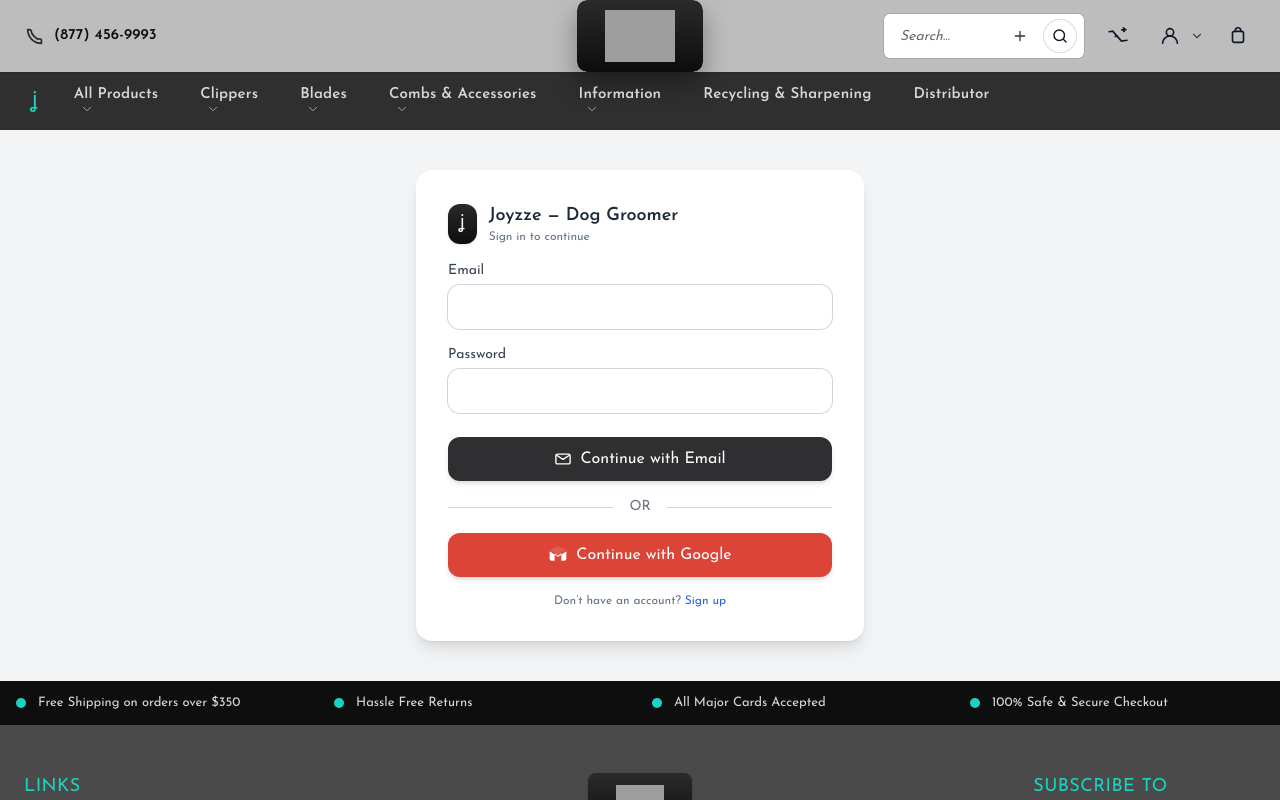
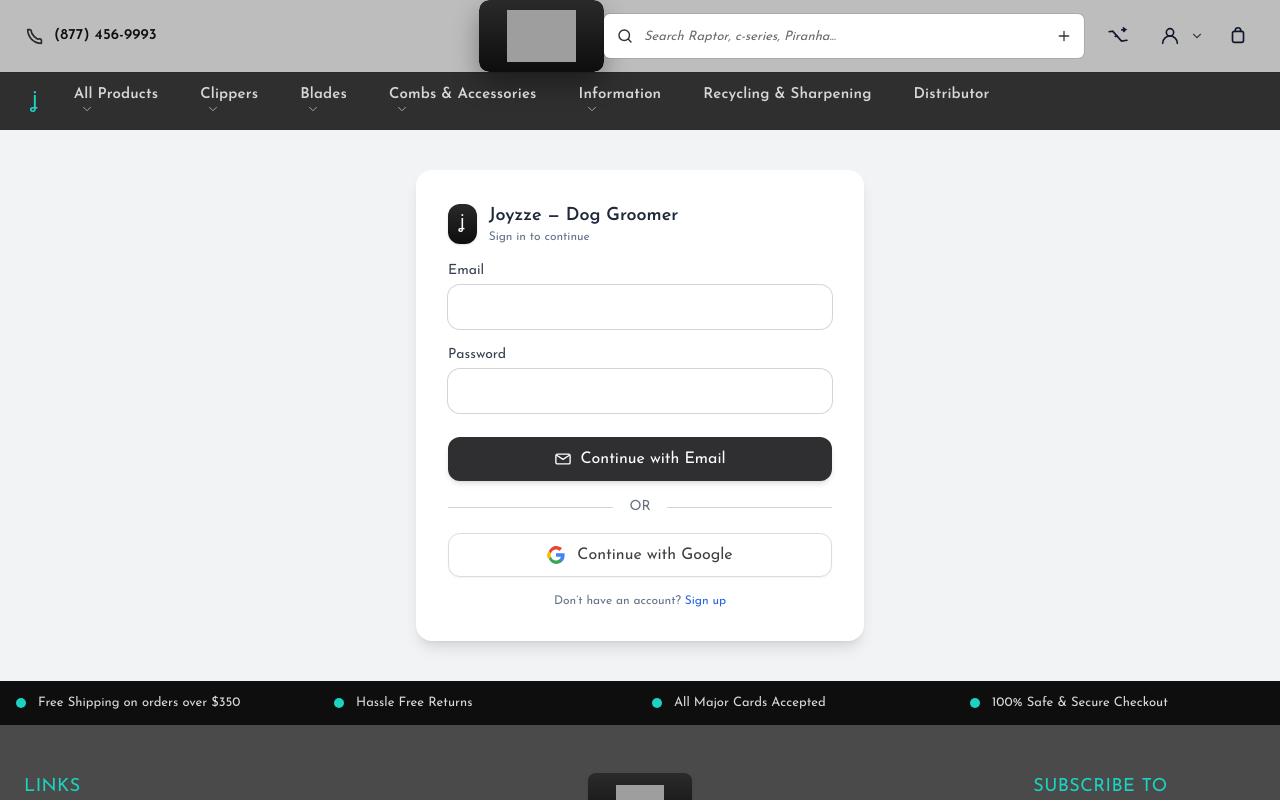
Before and after one commit to Rehan111-555/Groom-dog, a Next.js app: page /signin in a window 1280 px wide. Shown: the top 800 px of the page. Built offline with nearby package versions, Linux system fonts and the light colour scheme; grey boxes are pictures that could not be loaded.

Commit message:
Update page.jsx

```diff
--- a/app/signin/page.jsx
+++ b/app/signin/page.jsx
@@ -5,7 +5,7 @@ import { signIn } from 'next-auth/react';
 import { useRouter } from 'next/navigation';
 
 /* ================================
-   ICONS (email, gmail + header set)
+   ICONS (header set + Email + Google G)
    ================================ */
 const Icon = {
   Phone: (p)=>(
@@ -48,22 +48,26 @@ const Icon = {
       <path d="M9 7V6a3 3 0 1 1 6 0v1" stroke="currentColor" strokeWidth="1.8" strokeLinecap="round"/>
     </svg>
   ),
+  /* Email envelope (for credentials button) */
   Mail: (p)=>(
     <svg width="18" height="18" viewBox="0 0 24 24" fill="none" {...p}>
       <rect x="2.5" y="5.5" width="19" height="13" rx="2" stroke="currentColor" strokeWidth="1.8"/>
       <path d="M3.5 7 12 12.5 20.5 7" stroke="currentColor" strokeWidth="1.8" strokeLinecap="round" strokeLinejoin="round"/>
     </svg>
   ),
-  Gmail: (p)=>(
-    <svg width="20" height="20" viewBox="0 0 24 24" {...p}>
-      <path fill="#fff" d="M2 7.5v9A2.5 2.5 0 0 0 4.5 19H8V9.8l4 3.2 4-3.2V19h3.5A2.5 2.5 0 0 0 22 16.5v-9l-10 7-10-7z"/>
-      <path fill="#fff" opacity=".12" d="m12 12.5 10-7-10-4.2L2 5.5l10 7z"/>
+  /* Official Google “G” */
+  GoogleG: (p)=>(
+    <svg width="18" height="18" viewBox="0 0 18 18" aria-hidden="true" {...p}>
+      <path fill="#4285F4" d="M17.64 9.2c0-.64-.06-1.25-.18-1.84H9v3.48h4.84c-.21 1.12-.84 2.07-1.8 2.71v2.25h2.9c1.7-1.57 2.7-3.88 2.7-6.6z"/>
+      <path fill="#34A853" d="M9 18c2.43 0 4.47-.81 5.96-2.2l-2.9-2.25c-.8.54-1.82.86-3.06.86-2.35 0-4.34-1.58-5.05-3.71H1.9v2.33C3.38 15.98 6 18 9 18z"/>
+      <path fill="#FBBC05" d="M3.95 10.7c-.18-.54-.28-1.12-.28-1.7s.1-1.16.28-1.7V4.97H1.9A8.96 8.96 0 0 0 0 9c0 1.45.35 2.82 1.9 4.03l2.05-2.33z"/>
+      <path fill="#EA4335" d="M9 3.58c1.32 0 2.5.45 3.44 1.33l2.56-2.56C13.47.89 11.43 0 9 0 6 0 3.38 2.02 1.9 4.97l2.05 2.33C4.66 5.16 6.65 3.58 9 3.58z"/>
     </svg>
   ),
 };
 
 /* ================================
-   HEADER (same as inner webapp)
+   HEADER (same as inner webapp; distinct mega links per tab)
    ================================ */
 function MegaSection({ title, children }) {
   return (
@@ -83,10 +87,7 @@ function AppHeader() {
     const onScroll = () => close();
     window.addEventListener('keydown', onKey);
     window.addEventListener('scroll', onScroll, { passive: true });
-    return () => {
-      window.removeEventListener('keydown', onKey);
-      window.removeEventListener('scroll', onScroll);
-    };
+    return () => { window.removeEventListener('keydown', onKey); window.removeEventListener('scroll', onScroll); };
   }, []);
 
   const NavItem = ({ id, href, children }) => {
@@ -115,11 +116,13 @@ function AppHeader() {
       {/* single row: phone | logo | search+icons */}
       <div className="bg-[#bdbdbd]">
         <div className="max-w-[1280px] mx-auto px-4 lg:px-6 h-[72px] grid grid-cols-[1fr_auto_1fr] items-center">
+          {/* Left: phone */}
           <a href="tel:(877) 456-9993" className="justify-self-start flex items-center gap-2 text-[#0f0f0f]">
             <Icon.Phone className="opacity-85" />
             <span className="text-[15px] font-semibold tracking-[.01em]">(877) 456-9993</span>
           </a>
 
+          {/* Center: pill logo */}
           <a
             href="/"
             className="justify-self-center block rounded-[10px] overflow-hidden shadow-[0_12px_26px_rgba(0,0,0,.35)]"
@@ -135,26 +138,21 @@ function AppHeader() {
             </div>
           </a>
 
+          {/* Right: search + icons */}
           <div className="justify-self-end flex items-center gap-4">
             <div className="relative hidden md:block">
               <form action="/search.php" method="get">
                 <input
                   type="text"
                   name="search_query"
-                  placeholder="Search..."
-                  className="jz-input h-[44px] w-[200px] max-w-[200px] rounded-md bg-white pl-4 pr-[58px] text-[14px] italic placeholder:italic placeholder:text-[#6b6b6b] outline-none ring-1 ring-black/10"
-                  aria-label="Search Raptor, c-series, Piranha..."
+                  placeholder="Search Raptor, c-series, Piranha..."
+                  className="jz-input h-[44px] w-[520px] max-w-[560px] rounded-md bg-white pl-10 pr-[44px] text-[13px] italic placeholder:italic placeholder:text-[#6b6b6b] outline-none ring-1 ring-black/10"
+                  aria-label="Search"
                   autoComplete="off"
                 />
               </form>
-              <Icon.Plus className="absolute right-[56px] top-1/2 -translate-y-1/2 text-[#0f0f0f]/85 pointer-events-none" />
-              <button
-                className="absolute right-[8px] top-1/2 -translate-y-1/2 h-[32px] w-[32px] grid place-items-center rounded-full bg-white ring-1 ring-black/15 hover:bg-black/5"
-                aria-label="Search"
-                type="submit"
-              >
-                <Icon.Search />
-              </button>
+              <Icon.Search className="absolute left-3 top-1/2 -translate-y-1/2 text-[#0f0f0f]/85 pointer-events-none" />
+              <Icon.Plus className="absolute right-3 top-1/2 -translate-y-1/2 text-[#0f0f0f]/85 pointer-events-none" />
             </div>
 
             <a className="hidden sm:grid place-items-center w-9 h-9 rounded-md hover:bg-black/5" href="/compare" aria-label="Compare">
@@ -189,14 +187,12 @@ function AppHeader() {
             </div>
           </div>
 
-          {/* DIFFERENT CONTENT PER TAB — same as inner app */}
+          {/* Distinct mega content per tab (matches inner app) */}
           {open && (
             <div className="absolute left-1/2 -translate-x-1/2 top-full pt-[8px]" onMouseEnter={()=>setOpen(open)}>
               <div className="jz-mega w-[calc(100vw-32px)] max-w-[1280px]">
                 <div className="jz-mega-bg" />
                 <div className="relative grid grid-cols-3 gap-14 p-8">
-
-                  {/* ====== ALL PRODUCTS ====== */}
                   {open === 'all' && (
                     <>
                       <MegaSection title="CLIPPERS">
@@ -222,7 +218,6 @@ function AppHeader() {
                     </>
                   )}
 
-                  {/* ====== CLIPPERS ====== */}
                   {open === 'clippers' && (
                     <>
                       <MegaSection title="5-IN-1 CLIPPERS | C-SERIES">
@@ -246,7 +241,6 @@ function AppHeader() {
                     </>
                   )}
 
-                  {/* ====== BLADES ====== */}
                   {open === 'blades' && (
                     <>
                       <MegaSection title="A-SERIES | A5 STYLE">
@@ -266,7 +260,6 @@ function AppHeader() {
                     </>
                   )}
 
-                  {/* ====== COMBS & ACCESSORIES ====== */}
                   {open === 'combs' && (
                     <>
                       <MegaSection title="A-SERIES | WIDE COMBS">
@@ -287,7 +280,6 @@ function AppHeader() {
                     </>
                   )}
 
-                  {/* ====== INFORMATION ====== */}
                   {open === 'info' && (
                     <>
                       <MegaSection title="ABOUT JOYZZE™">
@@ -309,7 +301,6 @@ function AppHeader() {
                       </MegaSection>
                     </>
                   )}
-
                 </div>
               </div>
             </div>
@@ -517,17 +508,13 @@ export default function AuthPage() {
             </div>
 
             <button
-              className="w-full h-11 rounded-xl text-white font-medium shadow-md hover:shadow-lg transition flex items-center justify-center gap-2"
-              style={{ backgroundColor: '#DB4437' }}
+              className="google-btn w-full h-11 rounded-xl font-medium shadow-sm hover:shadow-md transition flex items-center justify-center gap-3"
               onClick={handleGoogle}
               disabled={loading}
+              aria-label="Continue with Google"
             >
-              <Icon.Gmail />
-              {loading
-                ? 'Connecting…'
-                : mode === 'login'
-                ? 'Continue with Google'
-                : 'Sign Up with Google'}
+              <Icon.GoogleG />
+              <span>{loading ? 'Connecting…' : (mode === 'login' ? 'Continue with Google' : 'Sign Up with Google')}</span>
             </button>
 
             <p className="mt-4 text-xs text-slate-500 text-center">
@@ -561,7 +548,7 @@ export default function AuthPage() {
 
       <AppFooter />
 
-      {/* Shared global styles */}
+      {/* Shared global styles (exactly as inner app + Google button tweaks) */}
       <style jsx global>{`
         @import url('https://fonts.googleapis.com/css2?family=Josefin+Sans:wght@400;600&display=swap');
         :root { --joyzze-teal: #1CD2C1; }
@@ -607,9 +594,17 @@ export default function AuthPage() {
         .jz-list a:hover { color:#111; text-decoration:none; }
 
         .jz-input:focus { box-shadow: 0 0 0 3px rgba(0,0,0,.06); }
-        @media (max-width: 1280px){ .jz-input { width: 520px !important; } }
-        @media (max-width: 1100px){ .jz-input { width: 420px !important; } }
+        @media (max-width: 1280px){ .jz-input { width: 480px !important; } }
+        @media (max-width: 1100px){ .jz-input { width: 360px !important; } }
         @media (max-width: 980px){ .jz-input { display:none; } }
+
+        /* Google button — brand-correct look */
+        .google-btn{
+          background:#fff;
+          color:#3c4043;
+          border:1px solid #dadce0;
+        }
+        .google-btn:disabled{ opacity:.7; cursor:not-allowed; }
       `}</style>
     </main>
   );
```
